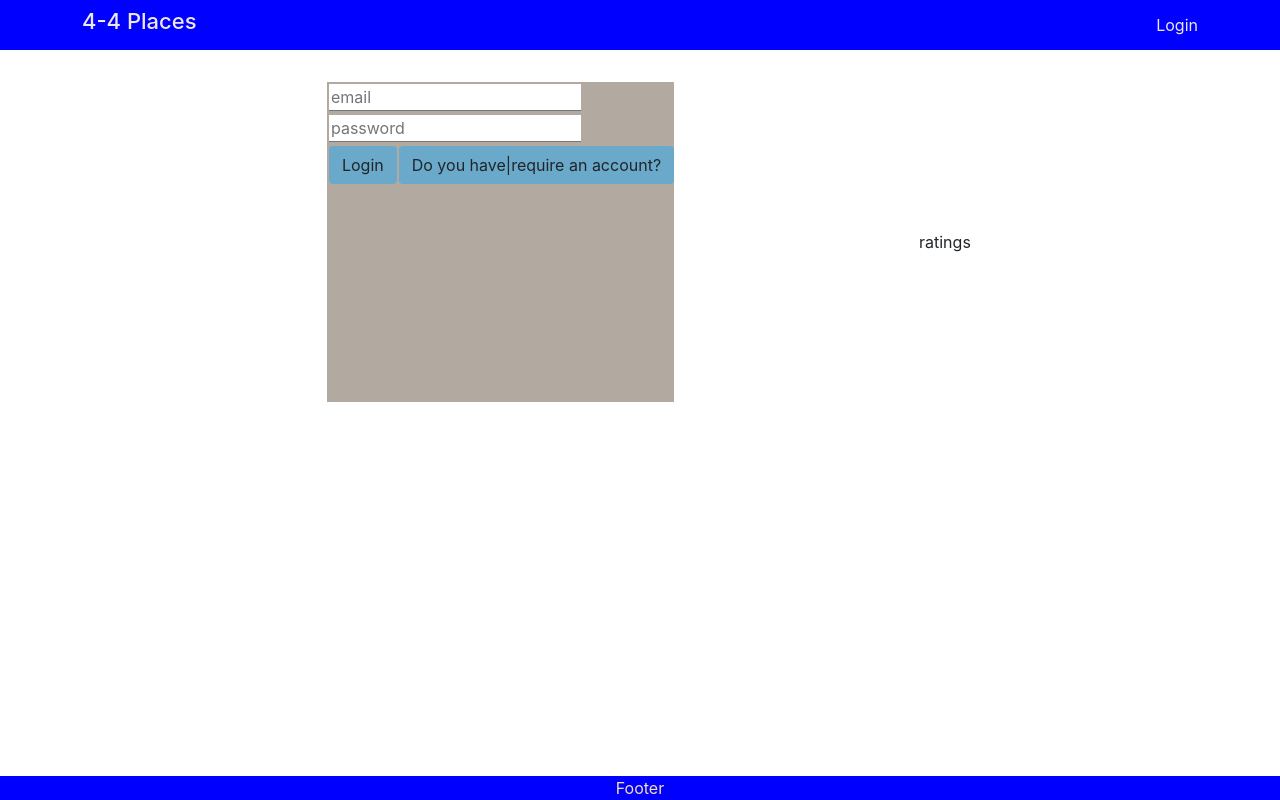
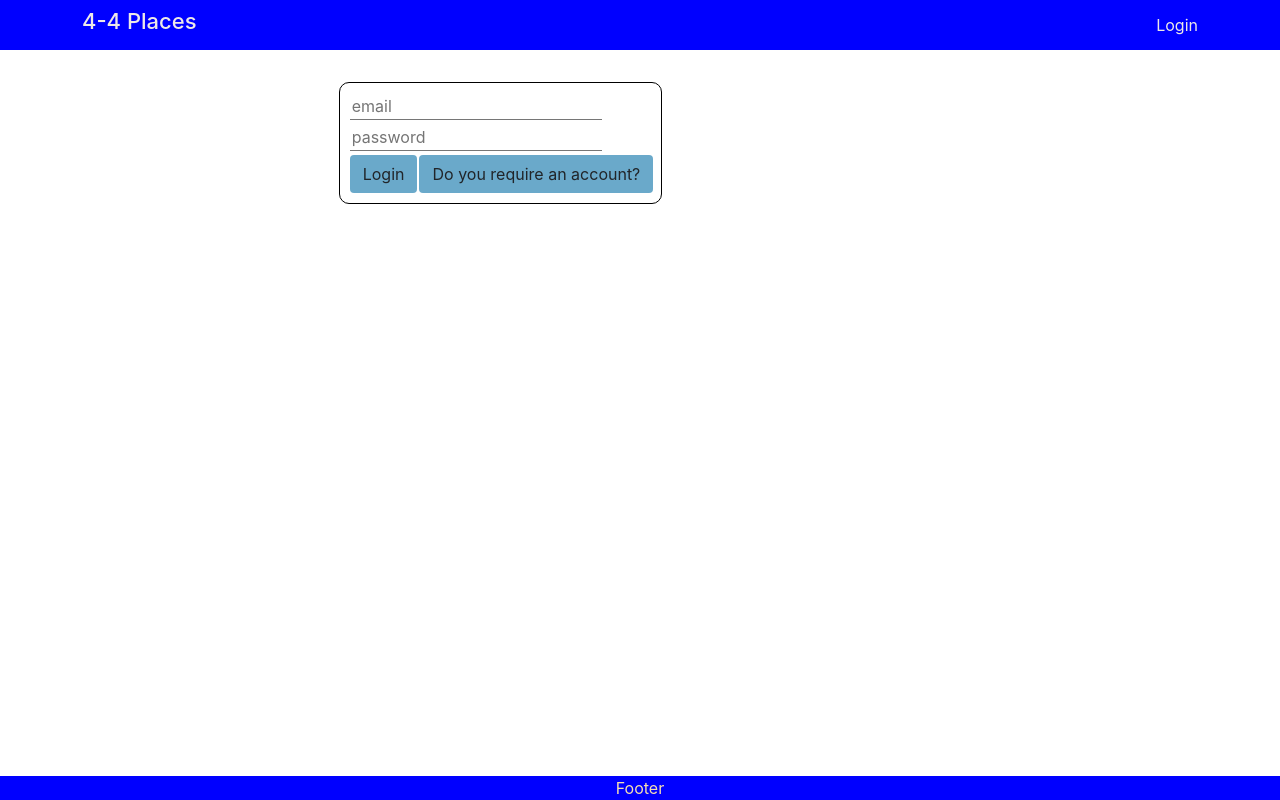
Before and after one commit to kizob123/fourfourplace, a React (Create React App) app in the folder fourfourplace/: page / in a window 1280 px wide. Built offline with nearby package versions, Linux system fonts and the light colour scheme; no server answers.

Commit message:
20th commit: Overhaul

```diff
--- a/fourfourplace/package.json
+++ b/fourfourplace/package.json
@@ -11,7 +11,7 @@
     "react": "^18.0.0",
     "react-dom": "^18.0.0",
     "react-router-dom": "^6.3.0",
-    "react-scripts": "5.0.1",
+    "react-scripts": "4.0.3",
     "web-vitals": "^2.1.4"
   },
   "scripts": {
@@ -39,5 +39,6 @@
       "last 1 firefox version",
       "last 1 safari version"
     ]
-  }
+  },
+  "proxy":"http://localhost:3200"
 }
--- a/fourfourplace/src/App.js
+++ b/fourfourplace/src/App.js
@@ -1,7 +1,7 @@
 
 import { Route, Routes} from 'react-router-dom'
 
-import React from 'react';
+import React, { useEffect } from 'react';
 import Header from './components/Header';
 import Footer from './components/Footer';
 import LoginPage from './login/LoginPage';
@@ -9,13 +9,18 @@ import Ratings from './components/Ratings';
 
 
 
-class App extends React.Component {
-  constructor(props){
-    super(props)
+function App () {
 
-  }
 
-  render(){
+let callBackEnd = async()=>{
+        const response = await fetch("api/post")
+        console.log(response);
+      }
+    useEffect(()=>{
+        callBackEnd()
+        //console.log(callBackEnd());
+    })
+
   return (
     <>
     <div className='page-width'>
@@ -36,5 +41,5 @@ class App extends React.Component {
     </div>
     </>
   );
-}}
+}
 export default App;
--- a/fourfourplace/src/components/Ratings.js
+++ b/fourfourplace/src/components/Ratings.js
@@ -6,7 +6,7 @@ export default class Ratings extends React.Component{
     render(){
         return(
             <>
-            ratings
+
             </>
         )
     }
--- a/fourfourplace/src/index.css
+++ b/fourfourplace/src/index.css
@@ -16,6 +16,9 @@ input:not([type='submit']){
   border-width: 0;
   border-bottom-width: 0.1rem;
 
+}
+form{
+  padding: 8px;
 }
 
 .navbar{
@@ -83,14 +86,14 @@ input:not([type='submit']){
   margin: 0 auto;
 
   height: 20rem;
-  background-color: rgb(178, 170, 161);
 }
 
 .card-t{
   border-radius: 10px;
-  border-width: 5px;
+  border-width: 1px;
+  box-shadow: 2px;
+  border-style: solid;
   border-color: black;
-
 
 }
 .footer{
--- a/fourfourplace/src/index.js
+++ b/fourfourplace/src/index.js
@@ -13,9 +13,9 @@ const root = ReactDOM.createRoot(document.getElementById('root'));
 root.render(
   <>
   <React.StrictMode>
-    <HashRouter>
+    <BrowserRouter>
     <App/>
-    </HashRouter>
+    </BrowserRouter>
   </React.StrictMode>
 
        </>
--- a/fourfourplace/src/login/Login.js
+++ b/fourfourplace/src/login/Login.js
@@ -1,9 +1,10 @@
-import React, { Component } from 'react'
+import React, { Component, useEffect } from 'react'
 import LoginOrRegister from './LoginOrRegister'
 export function Login(){
+
     return(
 
-        <form>
+        <form action='../post' method='get'>
             <input type='email' name='email' placeholder='email' required/><br/>
             <input type='password' name='password' placeholder='password' required/><br/>
             <LoginOrRegister/>
--- a/fourfourplace/src/login/LoginOrRegister.js
+++ b/fourfourplace/src/login/LoginOrRegister.js
@@ -2,21 +2,31 @@ import React, { Component, useState } from 'react';
 import { useLocation, useNavigate } from 'react-router-dom';
 export default function LoginOrRegister(){
      let {pathname}= useLocation()
-     let [logOrReg, setLogOrReg]= useState('Login')
+
+
+     let logOrReg =''
+     if (pathname === '/')
+     logOrReg ='Login'
+     else logOrReg='Register'
+
+    let have = (pathname === '/'?'require':'have')
     let navigate=useNavigate()
     let handleAccountStatus=()=>{
-        if(pathname==='/'){
+    if(pathname==='/'){
        navigate('/register')
-       setLogOrReg('Register')
     }
-       if(pathname==='/register')
+
+    if(pathname==='/register')
        navigate('/')
-       setLogOrReg('Login')
+
     }
     return(
         <div className='reg-login'>
 
-            <input type='submit' className='btn' value={logOrReg} /><div className='btn' onClick={handleAccountStatus}>Do you have|require an account?</div>
+            <input type='submit' className='btn' value={logOrReg} />
+            <div className='btn' onClick={handleAccountStatus}>
+                Do you {have} an account?
+                </div>
         </div>
     )
 }
--- a/fourfourplace/src/login/LoginPage.js
+++ b/fourfourplace/src/login/LoginPage.js
@@ -4,7 +4,7 @@ import { Login } from '../login/Login';
 import { Register } from '../login/Register';
 export default function LoginPage(){
     return(
-        <div>
+        <div className='card-t'>
         <Routes>
             <Route path='/' element={<Login />}/>
             <Route path='/register' element={<Register />}/>
```
Also changed, not shown: fourfourplace/src/setupProxy.js (added, +11 -0 lines), 1 other file (tests, documents, lock files or other folders).
